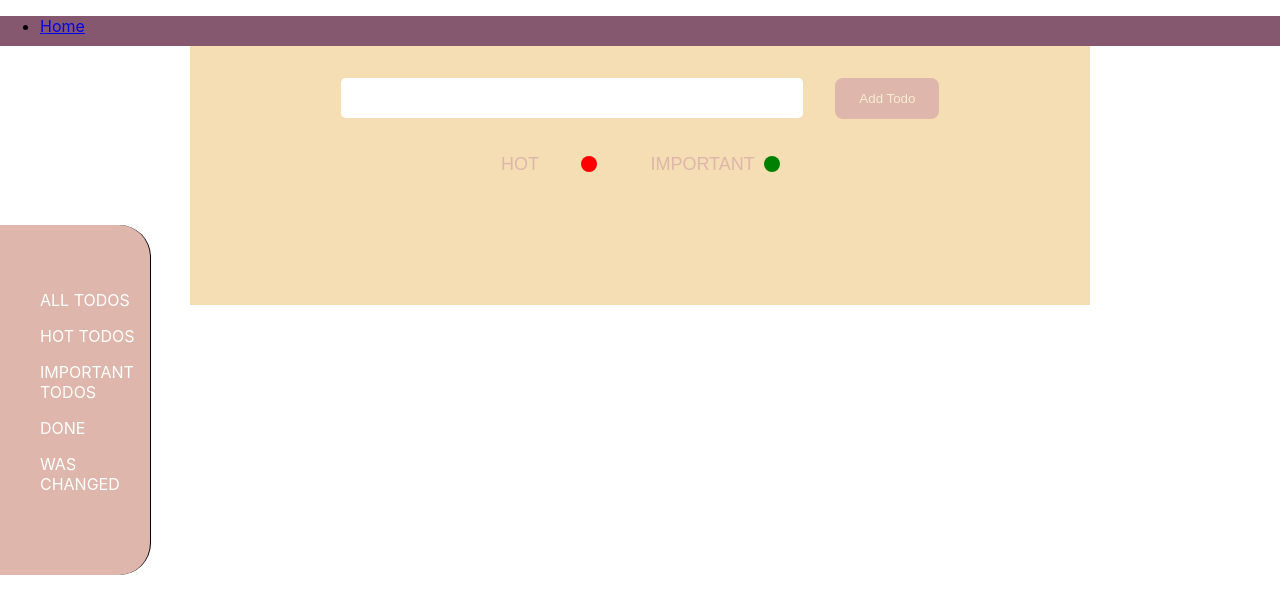
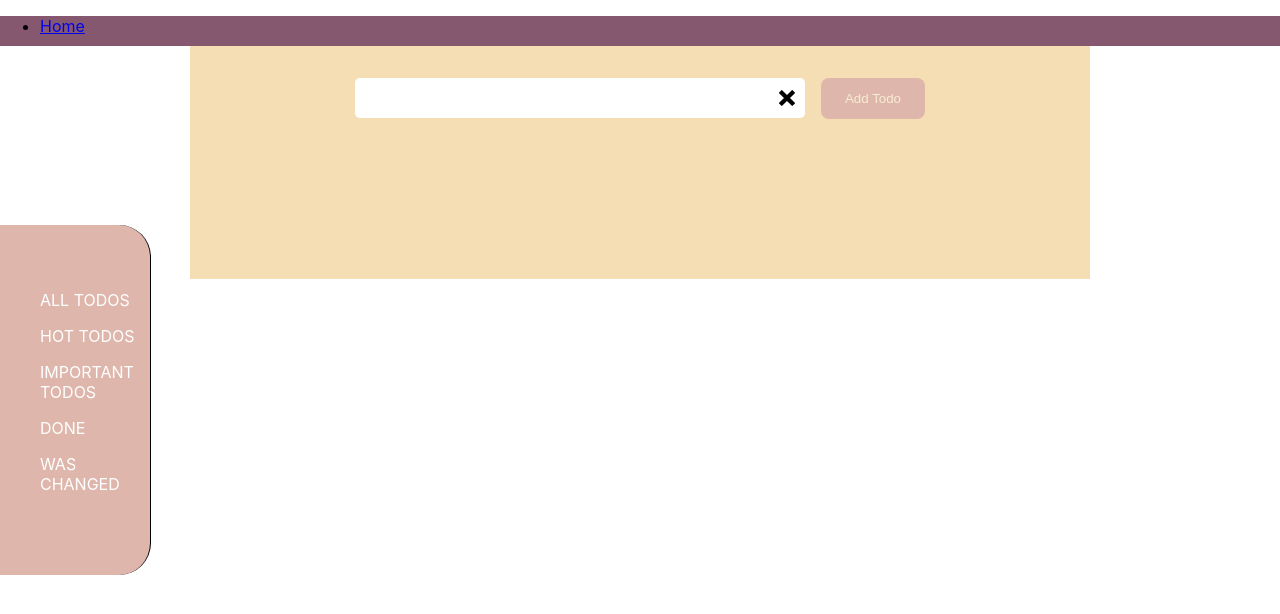
Before and after one commit to OmurbekArykbaev/todoModern-react-redux, a React (Create React App) app: page / in a window 1280 px wide. Shown: the top 614 px of the page. Built offline with nearby package versions, Linux system fonts and the light colour scheme.

Commit message:
Install data-time, and finish todopanel

```diff
--- a/package.json
+++ b/package.json
@@ -15,6 +15,7 @@
     "@types/node": "^16.11.36",
     "@types/react": "^18.0.9",
     "@types/react-dom": "^18.0.5",
+    "date-and-time": "^2.3.1",
     "node-sass": "^7.0.1",
     "react": "^18.1.0",
     "react-dom": "^18.1.0",
--- a/src/components/Todo/Todo.module.scss
+++ b/src/components/Todo/Todo.module.scss
@@ -36,8 +36,9 @@
         margin-right: 5px;
 
         background-color: transparent;
-        padding: 5px 7px;
-        border: 1px solid #000;
+        // padding: 5px 7px;
+        // border: 1px solid #000;
+        border: none;
         border-radius: 50%;
         cursor: pointer;
 
@@ -58,16 +59,13 @@
   .description {
     position: relative;
     display: flex;
-    justify-content: center;
+    justify-content: space-between;
+
     width: 100%;
 
     span {
       font-size: 12px;
-    }
-
-    span:last-child {
-      position: absolute;
-      right: 0;
+      margin: 0 2rem;
     }
   }
 }
--- a/src/components/Todo/Todo.tsx
+++ b/src/components/Todo/Todo.tsx
@@ -1,5 +1,5 @@
 import { FC } from "react"
-import { BsTrash, BsPencil } from "react-icons/bs"
+import { BsTrash, BsPencil, BsCalendarCheck } from "react-icons/bs"
 import styles from "./Todo.module.scss"
 
 type TodoProps = {
@@ -9,6 +9,7 @@ type TodoProps = {
   isHot: boolean
   isImportant: boolean
   wasChanched: boolean
+  date: string
 }
 
 const Todo: FC<TodoProps> = ({
@@ -18,6 +19,7 @@ const Todo: FC<TodoProps> = ({
   isHot,
   isImportant,
   wasChanched,
+  date,
 }) => {
   return (
     <li className={styles.todo}>
@@ -34,7 +36,9 @@ const Todo: FC<TodoProps> = ({
           </div>
         </div>
         <div className={styles.description}>
-          <span>13:44, 10.06.2022</span>
+          <span>
+            <BsCalendarCheck /> {date}
+          </span>
           <span>was edit</span>
         </div>
       </div>
--- a/src/components/TodoPanel/TodoPanel.module.scss
+++ b/src/components/TodoPanel/TodoPanel.module.scss
@@ -10,19 +10,31 @@
       align-items: center;
       justify-content: center;
       flex-direction: row;
-      width: 100%;
       margin-bottom: 2rem;
 
       .input {
+        display: flex;
+        align-items: center;
+        justify-content: center;
         width: 50%;
-        font-size: 18px;
-        padding: 0.6rem 0.4rem;
-        border: none;
-        border-radius: 0.3rem;
-        margin-right: 2rem;
+        position: relative;
+        margin-right: 1rem;
 
-        &:focus {
-          outline: none;
+        input {
+          width: 100%;
+          font-size: 18px;
+          padding: 0.6rem 2rem 0.6rem 0.4rem;
+          border: none;
+          border-radius: 0.3rem;
+
+          &:focus {
+            outline: none;
+          }
+        }
+        svg {
+          position: absolute;
+          right: 10px;
+          cursor: pointer;
         }
       }
 
@@ -59,7 +71,7 @@
         display: flex;
         align-items: center;
         justify-content: space-around;
-        color: #deb6ab;
+        color: #000;
         margin-right: 1rem;
         cursor: pointer;
 
@@ -79,7 +91,24 @@
 
         &:last-child > span {
           background-color: green;
+          // color: green;
         }
+      }
+    }
+
+    .banner {
+      padding: 0.3rem 1rem;
+      background-color: red;
+      position: fixed;
+      top: 0;
+      left: 50%;
+      transform: translateX(-50%);
+      transition: all 1s;
+      z-index: 100;
+
+      h3 {
+        font-size: 16px;
+        text-align: center;
       }
     }
   }
--- a/src/components/TodoPanel/TodoPanel.tsx
+++ b/src/components/TodoPanel/TodoPanel.tsx
@@ -1,48 +1,90 @@
-import { FC, useState } from "react"
+import { ChangeEvent, FC, useState } from "react"
 import { useDispatch } from "react-redux"
 import TodoType from "../../types/Todo"
 import styles from "./TodoPanel.module.scss"
+import { ImCross } from "react-icons/im"
 import { addTodo } from "../../redux/todoItemSlice"
+import date from "date-and-time"
 
 const TodoPanel: FC = () => {
   const [inputValue, setInputValue] = useState<string>("")
+  const [isHot, setIsHot] = useState<boolean>(false)
+  const [isImportant, setIsImportant] = useState<boolean>(false)
+  const [errorMessage, setErrorMessage] = useState<string>("")
+
   const dispatch = useDispatch()
 
   const addTodoHandler = () => {
-    const item: TodoType = {
+    if (!inputValue) {
+      setErrorMessage("Please write some text!")
+      setTimeout(() => setErrorMessage(""), 1000)
+    } else {
+      const now = new Date()
+      const time = date.format(now, "DD.MM.YYYY HH:mm")
+      const todo: TodoType = {
         id: Date.now(),
         text: inputValue,
         isDone: false,
-      isHot: false,
-      isImportant: false,
+        isHot: isHot,
+        isImportant: isImportant,
         wasChanched: false,
+        date: time,
       }
-    dispatch(addTodo(item))
+      dispatch(addTodo(todo))
+      setInputValue("")
+    }
+  }
+
+  const addHotHandler = (): void => {
+    setIsHot(!isHot)
+  }
+  const addImportantHandler = (): void => {
+    setIsImportant(!isImportant)
+  }
+
+  const todoOnChangeHandler = (e: ChangeEvent<HTMLInputElement>) => {
+    setInputValue(e.target.value)
   }
 
   return (
     <div className={styles.toolbar}>
       <div className={styles.wrapper}>
+        {errorMessage && (
+          <div className={styles.banner}>
+            <h3>Please write some text!</h3>
+          </div>
+        )}
+
         <div className={styles.form}>
+          <div className={styles.input}>
             <input
-            className={styles.input}
               value={inputValue}
-            onChange={(e) => setInputValue(e.target.value)}
+              onChange={(e) => todoOnChangeHandler(e)}
               id="standard-basic"
             />
+            <ImCross onClick={() => setInputValue("")} />
+          </div>
+
           <button className={styles.btn} onClick={addTodoHandler}>
             Add Todo
           </button>
         </div>
-
+        {inputValue && (
           <div className={styles.control}>
-          <button>
+            <button
+              style={isHot ? { opacity: "0.2" } : { opacity: "1" }}
+              onClick={addHotHandler}
+            >
               Hot <span></span>
             </button>
-          <button>
+            <button
+              style={isImportant ? { opacity: "0.2" } : { opacity: "1" }}
+              onClick={addImportantHandler}
+            >
               Important <span></span>
             </button>
           </div>
+        )}
       </div>
     </div>
   )
--- a/src/types/Todo.ts
+++ b/src/types/Todo.ts
@@ -5,6 +5,7 @@ interface TodoType {
   isHot: boolean
   isImportant: boolean
   wasChanched: boolean
+  date: string
 }
 
 export default TodoType
```
Also changed, not shown: 1 other file (tests, documents, lock files or other folders). Lines whose indentation alone changed are shown as unchanged.
